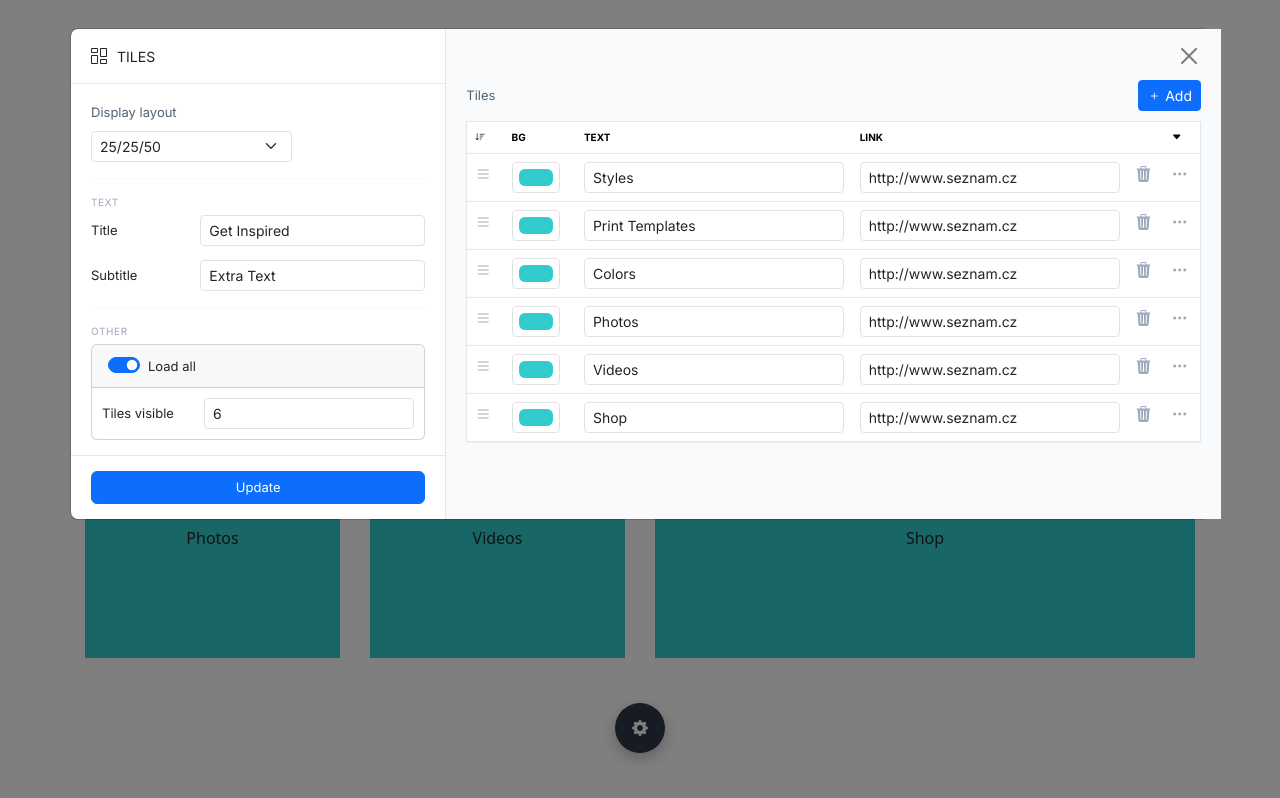
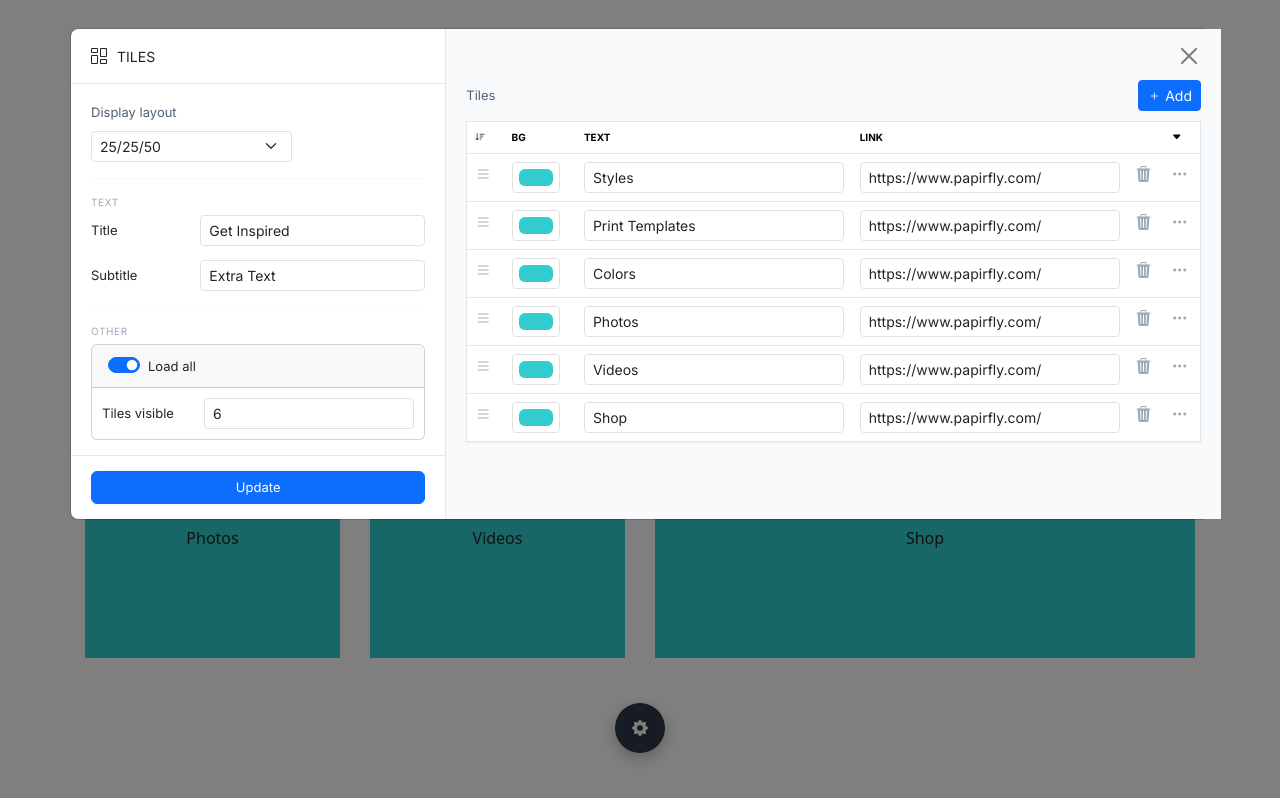
Before and after one commit to xcharva5/papirfly-project, an Angular app: page / in a window 1280 px wide. Both pictures are taken after a click on the button 640 px from the left and 728 px from the top of the page. Built offline with nearby package versions, Linux system fonts and the light colour scheme.

Commit message:
PF-009: add new tile

```diff
--- a/src/app/tiles/tile-dashboard/tile-dashboard.component.ts
+++ b/src/app/tiles/tile-dashboard/tile-dashboard.component.ts
@@ -37,32 +37,32 @@ export class TileDashboardComponent {
   tiles: Tile[] = [
     {
       text: "Styles",
-      url: "http://www.seznam.cz",
+      url: "https://www.papirfly.com/",
       color: "#33cccc"
     },
     {
       text: "Print Templates",
-      url: "http://www.seznam.cz",
+      url: "https://www.papirfly.com/",
       color: "#33cccc"
     },
     {
       text: "Colors",
-      url: "http://www.seznam.cz",
+      url: "https://www.papirfly.com/",
       color: "#33cccc"
     },
     {
       text: "Photos",
-      url: "http://www.seznam.cz",
+      url: "https://www.papirfly.com/",
       color: "#33cccc"
     },
     {
       text: "Videos",
-      url: "http://www.seznam.cz",
+      url: "https://www.papirfly.com/",
       color: "#33cccc"
     },
     {
       text: "Shop",
-      url: "http://www.seznam.cz",
+      url: "https://www.papirfly.com/",
       color: "#33cccc"
     },
   ]
@@ -73,14 +73,4 @@ export class TileDashboardComponent {
     this.generalSettings = general;
   }
 
-  // addTile(): void {
-  //   const newTile = this.fb.group(
-  //     {
-  //       text: ['New tile'],
-  //       url: [''],
-  //       color: ['#33cccc'],
-  //     }
-  //   );
-  //   this.tilesFormArray.push(newTile);
-  // }
 }
--- a/src/app/tiles/tile-settings/tile-settings.component.html
+++ b/src/app/tiles/tile-settings/tile-settings.component.html
@@ -69,7 +69,7 @@
                             </div>
                         </div>
                         <div class="row" formArrayName="tiles">
-                            <div class="col-12" *ngIf="tilesFormArray.value.length">
+                            <div class="col-12 table-responsive" *ngIf="tilesFormArray.value.length">
                                 <table class="table">
                                     <thead>
                                         <tr>
--- a/src/app/tiles/tile-settings/tile-settings.component.scss
+++ b/src/app/tiles/tile-settings/tile-settings.component.scss
@@ -142,6 +142,10 @@ $gray: #516173;
     color: #516173;
 }
 
+.table-responsive {
+    max-height: 360px;
+}
+
 .table {
     text-align: left;
     border: 1px solid $light-gray;
--- a/src/app/tiles/tile-settings/tile-settings.component.ts
+++ b/src/app/tiles/tile-settings/tile-settings.component.ts
@@ -38,6 +38,14 @@ export class TileSettingsComponent implements OnInit, OnChanges {
 
   addTile(): void {
     console.log("Add new tile");
+    const newTile = this.fb.group(
+      {
+        text: ['New tile', Validators.required],
+        url: ['https://www.papirfly.com/', Validators.required],
+        color: ['#33cccc', Validators.required],
+      }
+    );
+    this.tilesFormArray.push(newTile);
   }
 
   onSubmit(): void {
```
